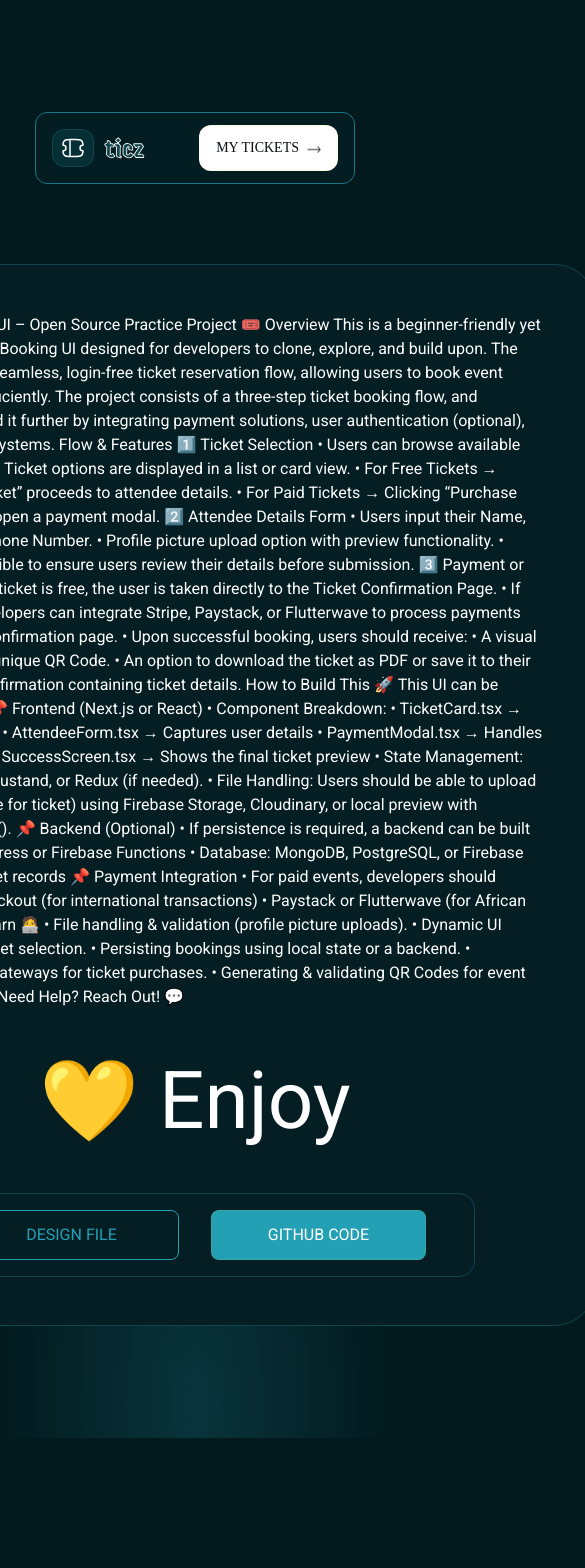
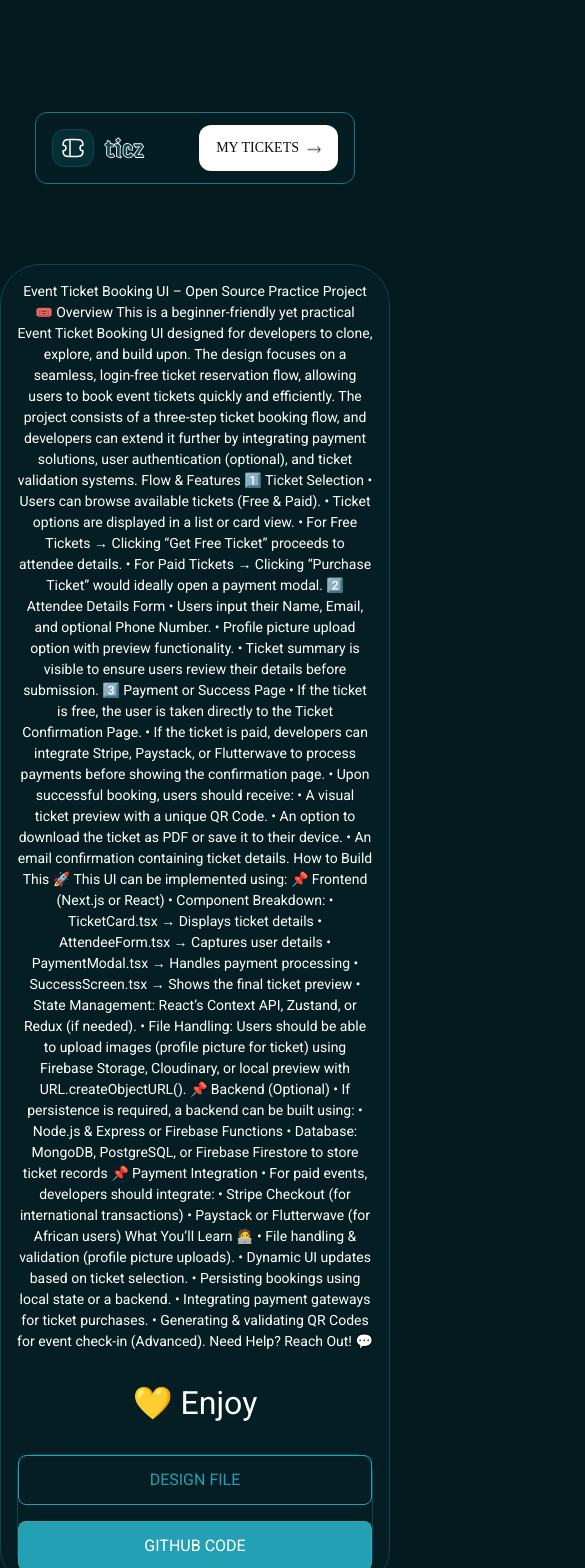
Before and after one commit to itzfahadoooo/HNG-FRONTEND-2, a React (Vite) app: page /about in a window 390 px wide. Shown: the top 1568 px of the page, 585 px wide, since content can reach past the window. Before the commit the page ends 1438 px from the top, so only its background shows below. Built offline with nearby package versions, Linux system fonts and the light colour scheme; a web font is replaced by a local one.

Commit message:
Worked on responsiveness

```diff
--- a/src/components/AttendeeForm/AttendeeForm.jsx
+++ b/src/components/AttendeeForm/AttendeeForm.jsx
@@ -48,12 +48,21 @@ const AttendeeForm = ({ onNext, onPrev, formData, setFormData }) => {
 
   const handleSubmit = (e) => {
     e.preventDefault();
+
+    if (!formData.email) {
+      setError("Please enter your email.");
+      return;
+    }
+
     if (!formData.photoUrl) {
       setError("Please upload a profile photo.");
       return;
     }
+
+    setError("");
     onNext();
   };
+
 
   return (
     <div className="attendee-form">
@@ -70,6 +79,8 @@ const AttendeeForm = ({ onNext, onPrev, formData, setFormData }) => {
       <form className="form" onSubmit={handleSubmit}>
         <div className="upload-section">
           <p className="upload-profile">Upload Profile Photo</p>
+          {error && <p className="error">{error}</p>}
+
 
           <label htmlFor="photoUpload" className="upload-label">
             <div
@@ -151,7 +162,7 @@ const AttendeeForm = ({ onNext, onPrev, formData, setFormData }) => {
           <button type="button" className="back-button" onClick={onPrev}>
             <p>Back</p>
           </button>
-          <button type="submit" className="next-button" onClick={onNext}>
+          <button type="submit" className="next-button">
             <p>Get My Free Ticket</p>
           </button>
         </div>
--- a/src/components/PrintedTicket/PrintedTicket.css
+++ b/src/components/PrintedTicket/PrintedTicket.css
@@ -11,20 +11,20 @@
   background: #041e23;
 }
 
-.progress-bar3{
+.progress-bar3 {
   display: flex;
   height: 4px;
   padding-right: 372px;
   align-items: center;
   align-self: stretch;
   border-radius: 5px;
-background: #0E464F;
+  background: #0e464f;
 }
-.progress-bar3 span{
+.progress-bar3 span {
   width: 232px;
   align-self: stretch;
   border-radius: 5px;
-background: #24A0B5;
+  background: #24a0b5;
 }
 
 .ticket-container {
@@ -78,6 +78,7 @@ background: #24A0B5;
   align-items: center;
   gap: 24px;
   align-self: stretch;
+  position: relative;
 }
 .ticket-image-2 {
   width: 140px;
@@ -88,8 +89,7 @@ background: #24A0B5;
 }
 .ticket-card {
   position: absolute;
-  top: 530px;
-  left: 590px;
+  top: 20px;
   z-index: 2;
   display: flex;
   width: 260px;
@@ -170,12 +170,11 @@ background: #24A0B5;
 }
 .box {
   display: grid !important;
-  grid-template-columns: 1fr 1fr !important;  /* Make the second column wider */
+  grid-template-columns: 1fr 1fr !important; /* Make the second column wider */
   align-items: center;
   gap: 8px;
   align-self: stretch;
   border-bottom: 1px solid #12464e;
-
 }
 .info-group {
   display: flex;
@@ -205,7 +204,6 @@ background: #24A0B5;
   font-weight: 400;
   line-height: 150%;
   opacity: 0.33;
-
 }
 .value {
   color: #fff;
@@ -217,8 +215,8 @@ background: #24A0B5;
   word-break: break-all;
   overflow-wrap: break-word;
 }
-.value2{
-  color: #FFF;
+.value2 {
+  color: #fff;
   font-family: Roboto;
   font-size: 10px;
   font-style: normal;
@@ -285,3 +283,45 @@ line-height: 150%; /* 15px */
   font-weight: 400;
   line-height: 150%; /* 24px */
 }
+
+@media (max-width: 1200px) {
+  .ticket-ready {
+    width: 600px;
+    padding: 40px;
+    gap: 28px;
+  }
+}
+
+@media (max-width: 1024px) {
+  .ticket-ready {
+    width: 600px;
+    padding: 40px;
+    gap: 28px;
+  }
+}
+
+@media (max-width: 800px) {
+  .ticket-ready {
+    width: 500px;
+    padding: 40px;
+    gap: 28px;
+  }
+}
+
+@media (max-width: 500px) {
+  .ticket-ready {
+    width: 400px;
+    padding: 16px;
+    gap: 16px;
+  }
+  .subheader {
+    display: grid;
+    grid-template-columns: 1fr 1fr;
+    gap: 200px;
+  }
+  .ticket-buttons {
+    margin-top: 60px;
+    display: flex;
+    flex-direction: column;
+  }
+}
--- a/src/pages/css/AboutProject.css
+++ b/src/pages/css/AboutProject.css
@@ -1,7 +1,8 @@
 .cont {
     display: flex;
-  width: 800px;
-  padding: 48px;
+    width: 100%;
+    max-width: 800px;
+    padding: 32px;
     flex-direction: column;
     justify-content: center;
     align-items: center;
@@ -9,76 +10,114 @@
     border-radius: 40px;
     border: 1px solid #0e464f;
     background: #041e23;
+    box-sizing: border-box;
   }
+
   .contp {
     align-self: stretch;
     color: #fff;
-
-  /* Text/Regular/Normal */
-  font-family: Roboto;
+    font-family: Roboto, sans-serif;
     font-size: 16px;
     font-style: normal;
     font-weight: 400;
     line-height: 150%; /* 24px */
+    text-align: center;
   }
-.contp2{
+
+  .contp2 {
     align-self: stretch;
-    color: #FFF;
+    color: #fff;
     text-align: center;
-font-family: Roboto;
-font-size: 80px;
+    font-family: Roboto, sans-serif;
+    font-size: 64px;
     font-style: normal;
     font-weight: 400;
-line-height: 150%; /* 120px */
+    line-height: 120%;
   }
-.about-button{
+
+  .about-button {
     display: flex;
-padding: 16px 48px;
+    flex-direction: column;
+    width: 100%;
     justify-content: center;
     align-items: center;
-gap: 32px;
+    gap: 16px;
     border-radius: 16px;
-border: 1px solid #0E464F;
-background: #041E23;
+    border: 1px solid #0e464f;
+    background: #041e23;
   }
-.aboutb1{
-    display: flex;
-width: 215px;
-padding: var(--Radius-reg-2, 12px) var(--Radius-semi, 24px);
+
+  .aboutb1,
+  .aboutb2 {
+    width: 100%;
+    max-width: 215px;
+    padding: 12px 24px;
     justify-content: center;
     align-items: center;
     gap: 8px;
-border-radius: var(--Radius-reg, 8px);
-border: 1px solid #24A0B5;
+    border-radius: 8px;
+    text-align: center;
+  }
+
+  .aboutb1 {
+    border: 1px solid #24a0b5;
     background: none;
   }
-.aboutb1 p{
-    color: #24A0B5;
 
-/* Text/Regular/Normal */
-font-family: Roboto;
+  .aboutb1 p {
+    color: #24a0b5;
+    font-family: Roboto, sans-serif;
     font-size: 16px;
     font-style: normal;
     font-weight: 400;
-line-height: 150%; /* 24px */
+    line-height: 150%;
   }
-.aboutb2{
-    display: flex;
-width: 215px;
-padding: var(--Radius-reg-2, 12px) var(--Radius-semi, 24px);
-justify-content: center;
-align-items: center;
-gap: 8px;
-border-radius: var(--Radius-reg, 8px);
-background: #24A0B5;
+
+  .aboutb2 {
+    background: #24a0b5;
   }
-.aboutb2 p{
-    color: #FFF;
 
-/* Text/Regular/Normal */
-font-family: Roboto;
+  .aboutb2 p {
+    color: #fff;
+    font-family: Roboto, sans-serif;
     font-size: 16px;
     font-style: normal;
     font-weight: 400;
-line-height: 150%; /* 24px */
+    line-height: 150%;
   }
+
+  /* Media Queries for Responsiveness */
+  @media (max-width: 768px) {
+    .cont {
+      padding: 24px;
+    }
+
+    .contp2 {
+      font-size: 48px;
+    }
+
+    .aboutb1,
+    .aboutb2 {
+      max-width: 180px;
+    }
+  }
+
+  @media (max-width: 480px) {
+    .cont {
+      padding: 16px;
+    }
+
+    .contp2 {
+      font-size: 32px;
+    }
+
+    .contp {
+      font-size: 14px;
+    }
+
+    .aboutb1,
+    .aboutb2 {
+      width: 100%;
+      max-width: 100%;
+    }
+  }
```
Lines whose indentation alone changed are shown as unchanged.
